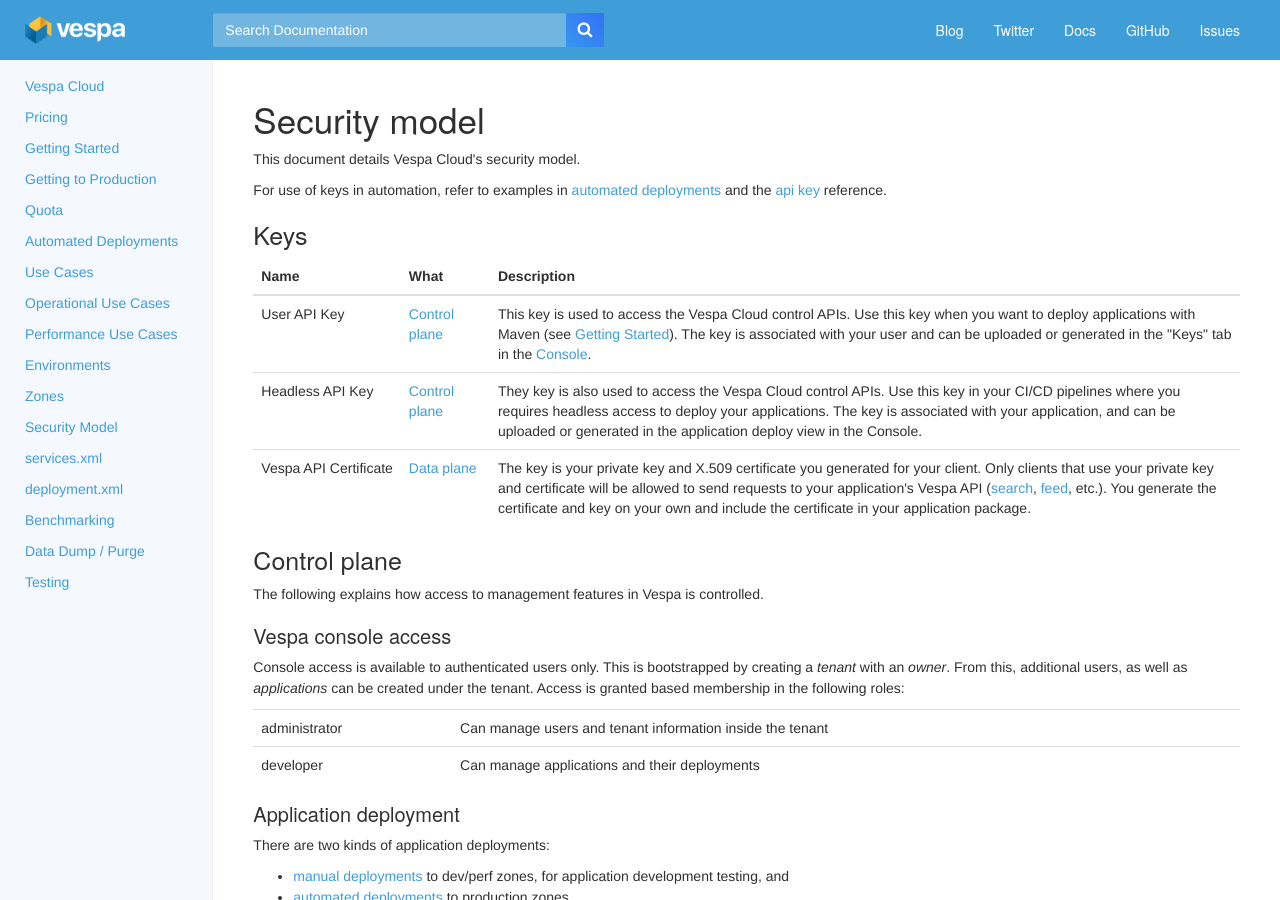
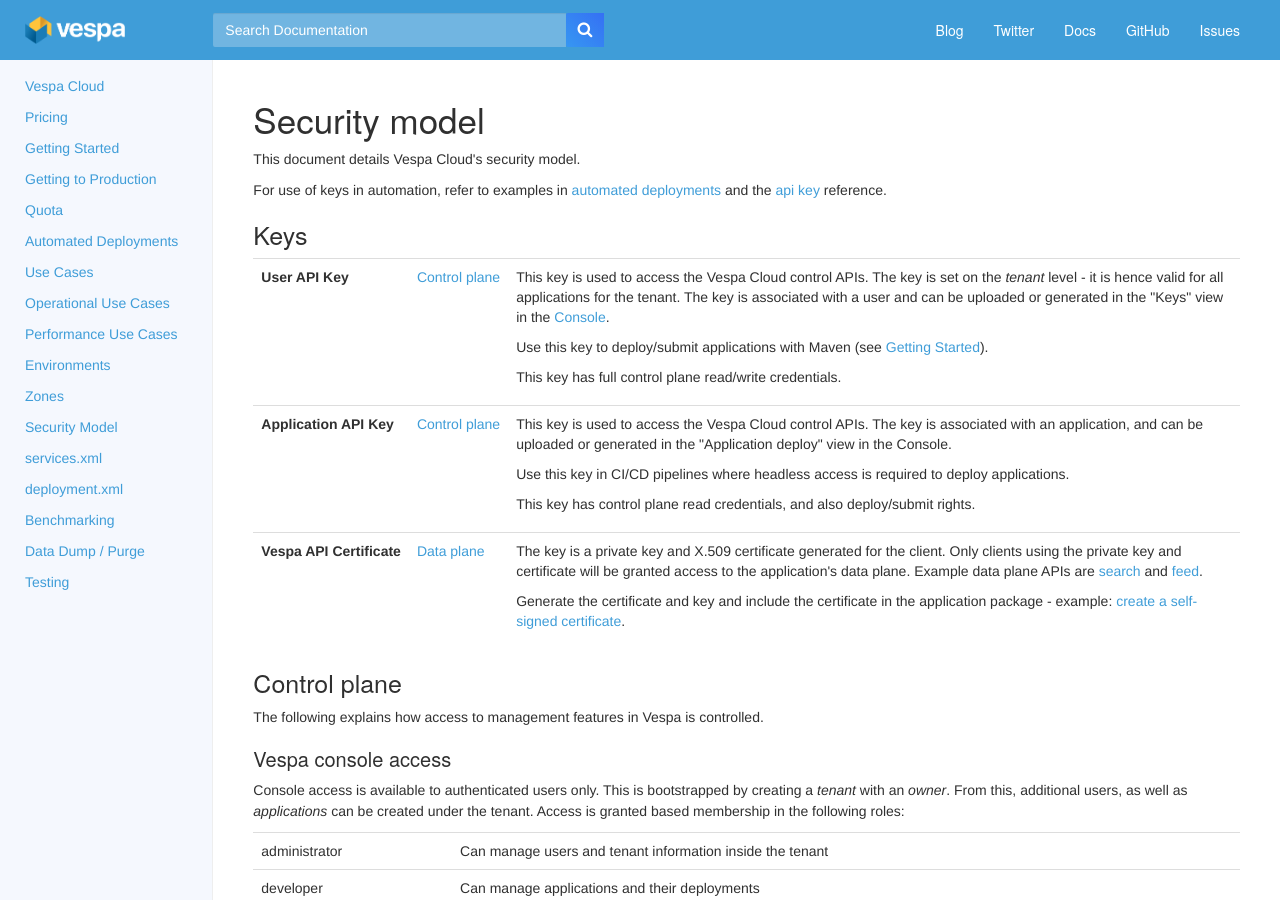
Before and after one commit to vespa-engine/cloud, a Jekyll site: the page built from security-model.html, in a window 1280 px wide and 900 px high. Built offline with Jekyll 4.4.1, drawn with Linux system fonts in a browser that asks for light colours.

Commit message:
more key details

```diff
--- a/security-model.html
+++ b/security-model.html
@@ -14,40 +14,54 @@ For use of keys in automation, refer to examples in
 
 <h2 id="keys">Keys</h2>
 <table class="table">
-    <thead>
-        <tr><th>Name</th><th>What</th><th>Description</th></tr>
-    </thead>
+    <thead></thead>
     <tbody>
         <tr>
-            <td>User API Key</td>
-            <td><a href="#control-plane">Control plane</a></td>
-            <td>
-                This key is used to access the Vespa Cloud control APIs. Use this key when you want to
-                deploy applications with Maven (see <a href="/getting-started.html">Getting Started</a>).
-                The key is associated with your user and can be uploaded or generated in the "Keys" tab in the
+            <th>User API Key</th>
+            <td style="white-space: nowrap"><a href="#control-plane">Control plane</a></td>
+            <td><p>
+                This key is used to access the Vespa Cloud control APIs.
+                The key is set on the <em>tenant</em> level -
+                it is hence valid for all applications for the tenant.
+                The key is associated with a user
+                and can be uploaded or generated in the "Keys" view in the
                 <a href="http://console.vespa.ai/">Console</a>.
-            </td>
+                </p><p>
+                Use this key to deploy/submit applications with Maven
+                (see <a href="/getting-started.html">Getting Started</a>).
+                </p><p>
+                This key has full control plane read/write credentials.
+            </p></td>
         </tr>
         <tr>
-            <td>Headless API Key</td>
+            <th>Application API Key</th>
             <td><a href="#control-plane">Control plane</a></td>
-            <td>
-                They key is also used to access the Vespa Cloud control APIs.  Use this key in your CI/CD
-                pipelines where you requires headless access to deploy your applications.  The key is
-                associated with your application, and can be uploaded or generated in the application deploy view
-                in the Console.
-            </td>
+            <td><p>
+                This key is used to access the Vespa Cloud control APIs.
+                The key is associated with an application,
+                and can be uploaded or generated in the "Application deploy" view in the Console.
+                </p><p>
+                Use this key in CI/CD pipelines
+                where headless access is required to deploy applications.
+                </p><p>
+                This key has control plane read credentials, and also deploy/submit rights.
+            </p></td>
         </tr>
         <tr>
-            <td style="white-space: nowrap">Vespa API Certificate</td>
-            <td style="white-space: nowrap"><a href="#data-plane">Data plane</a></td>
-            <td>
-                The key is your private key and X.509 certificate you generated for your client.  Only
-                clients that use your private key and certificate will be allowed to send requests to your
-                application's Vespa API (<a href="https://docs.vespa.ai/documentation/search-api">search</a>,
-                <a href="https://docs.vespa.ai/documentation/reference/document-v1-api-reference.html">feed</a>, etc.).
-                You generate the certificate and key on your own and include the certificate in your application package.
-            </td>
+            <th style="white-space: nowrap">Vespa API Certificate</th>
+            <td><a href="#data-plane">Data plane</a></td>
+            <td><p>
+                The key is a private key and X.509 certificate generated for the client.
+                Only clients using the private key and certificate
+                will be granted access to the application's data plane.
+                Example data plane APIs are
+                <a href="https://docs.vespa.ai/documentation/search-api">search</a> and
+                <a href="https://docs.vespa.ai/documentation/reference/document-v1-api-reference.html">feed</a>.
+                </p><p>
+                Generate the certificate and key
+                and include the certificate in the application package -
+                example: <a href="/getting-started.html">create a self-signed certificate</a>.
+            </p></td>
         </tr>
     </tbody>
 </table>
```
